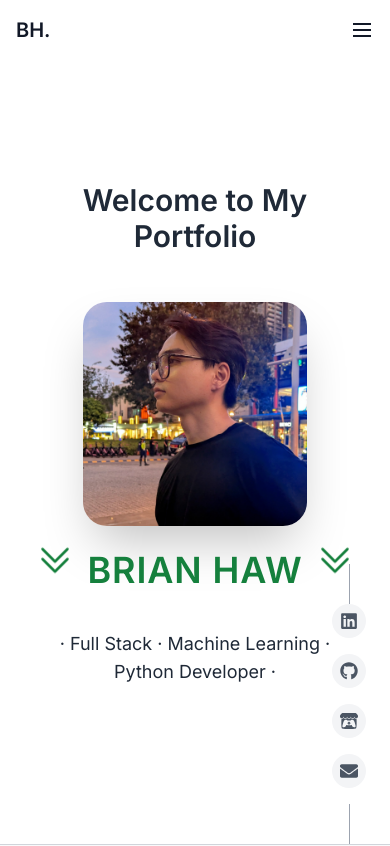
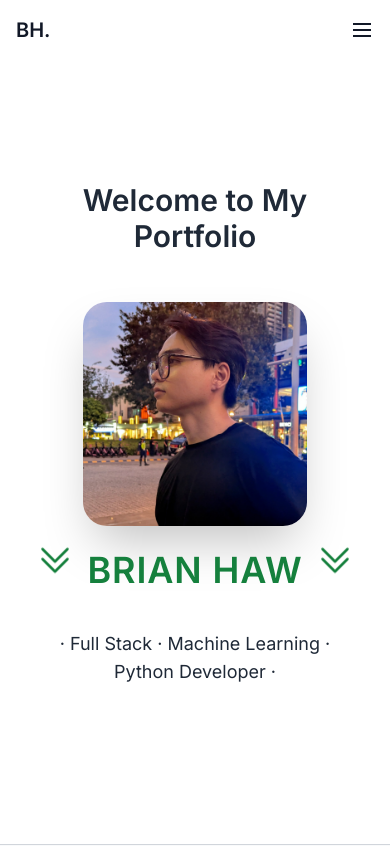
Before and after one commit to BrianShiroe/portfolio-react-typescript-tailwind, a React (Vite) app: page / in a window 390 px wide. Shown: the top 846 px of the page. Built offline with nearby package versions, Linux system fonts and the light colour scheme.

Commit message:
socialsidebar

```diff
--- a/src/components/SocialSidebar.tsx
+++ b/src/components/SocialSidebar.tsx
@@ -4,59 +4,44 @@ import { SiItchdotio } from "react-icons/si";
 
 const SocialSidebar = () => {
   return (
-    <div className="fixed bottom-0 right-6 flex flex-col items-center z-50 text-gray-600 dark:text-gray-300">
+    <div className="hidden md:flex fixed bottom-0 right-6 flex-col items-center z-50 text-gray-600 dark:text-gray-300">
       {/* Top Line */}
-      <div className="w-px h-10 bg-gray-400 dark:bg-gray-500" />
+      <div className="w-px h-10 bg-gray-400 dark:bg-gray-500 mb-2" />
 
-      {/* Icons embedded in the line */}
+      {/* Icons */}
       <ul className="flex flex-col items-center space-y-4">
         <li>
-          <a
-            href="https://linkedin.com/in/your-profile"
-            target="_blank"
-            rel="noopener noreferrer"
-            className="group"
-          >
-            <div className="bg-gray-100 dark:bg-gray-700 p-2 rounded-full hover:bg-blue-500 dark:hover:bg-blue-500 transition-colors duration-300">
-              <FaLinkedin className="text-lg group-hover:text-white" />
+          <a href="https://www.linkedin.com/in/brianshiroe" target="_blank" rel="noopener noreferrer" className="group">
+            <div className="p-2 rounded-full transition-colors duration-300 bg-gray-100 dark:bg-gray-700 group-hover:bg-blue-500">
+              <FaLinkedin className="text-lg text-gray-600 dark:text-gray-300 group-hover:text-white" />
             </div>
           </a>
         </li>
         <li>
-          <a
-            href="https://github.com/your-profile"
-            target="_blank"
-            rel="noopener noreferrer"
-            className="group"
-          >
-            <div className="bg-gray-100 dark:bg-gray-700 p-2 rounded-full hover:bg-black dark:hover:bg-white transition-colors duration-300">
-              <FaGithub className="text-lg group-hover:text-white dark:group-hover:text-black" />
+          <a href="https://github.com/brianshiroe" target="_blank" rel="noopener noreferrer" className="group">
+            <div className="p-2 rounded-full transition-colors duration-300 bg-gray-100 dark:bg-gray-700 group-hover:bg-black dark:group-hover:bg-gray-100">
+              <FaGithub className="text-lg text-gray-600 dark:text-gray-300 group-hover:text-white dark:group-hover:text-black" />
             </div>
           </a>
         </li>
         <li>
-          <a
-            href="https://your-itch-profile.itch.io"
-            target="_blank"
-            rel="noopener noreferrer"
-            className="group"
-          >
-            <div className="bg-gray-100 dark:bg-gray-700 p-2 rounded-full hover:bg-red-500 transition-colors duration-300">
-              <SiItchdotio className="text-lg group-hover:text-white" />
+          <a href="https://mun-development.itch.io" target="_blank" rel="noopener noreferrer" className="group">
+            <div className="p-2 rounded-full transition-colors duration-300 bg-gray-100 dark:bg-gray-700 group-hover:bg-red-500">
+              <SiItchdotio className="text-lg text-gray-600 dark:text-gray-300 group-hover:text-white" />
             </div>
           </a>
         </li>
         <li>
-          <a href="mailto:you@example.com" className="group">
-            <div className="bg-gray-100 dark:bg-gray-700 p-2 rounded-full hover:bg-yellow-500 transition-colors duration-300">
-              <FaEnvelope className="text-lg group-hover:text-white" />
+          <a href="mailto:brianshiroe@gmail.com" className="group">
+            <div className="p-2 rounded-full transition-colors duration-300 bg-gray-100 dark:bg-gray-700 group-hover:bg-yellow-500">
+              <FaEnvelope className="text-lg text-gray-600 dark:text-gray-300 group-hover:text-white dark:group-hover:text-black" />
             </div>
           </a>
         </li>
       </ul>
 
       {/* Bottom Line */}
-      <div className="w-px h-10 bg-gray-400 dark:bg-gray-500 mt-4" />
+      <div className="w-px h-10 bg-gray-400 dark:bg-gray-500 mt-2" />
     </div>
   );
 };
```
